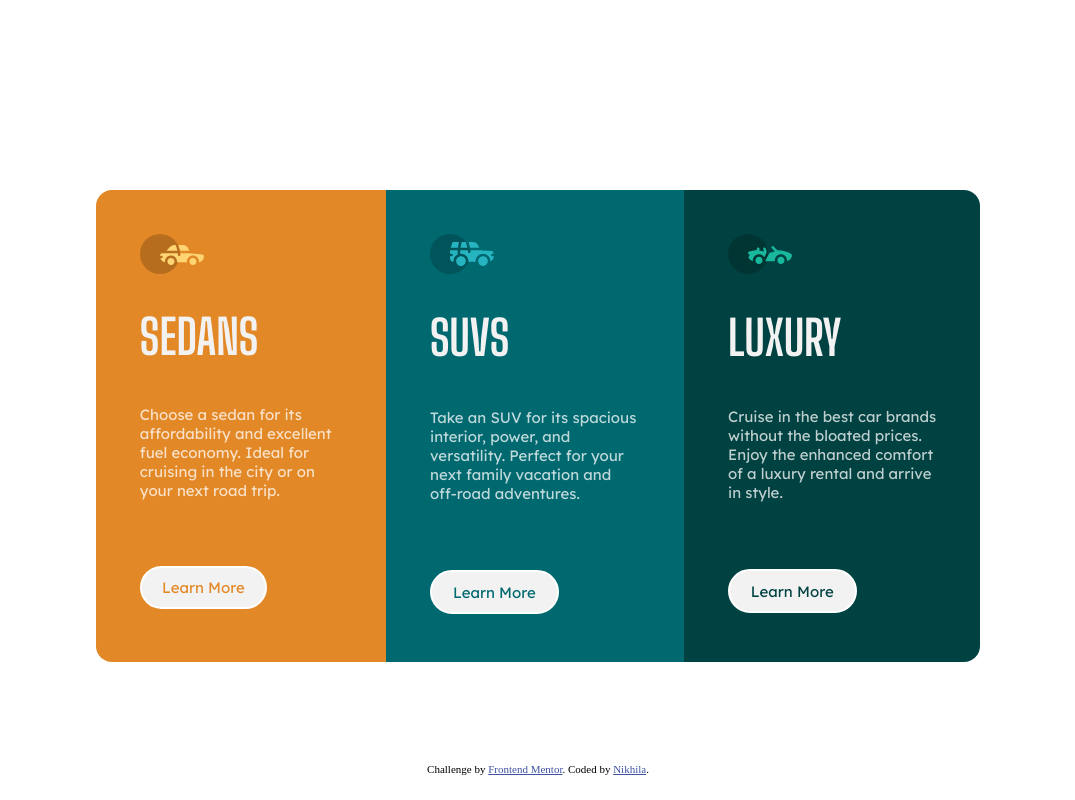
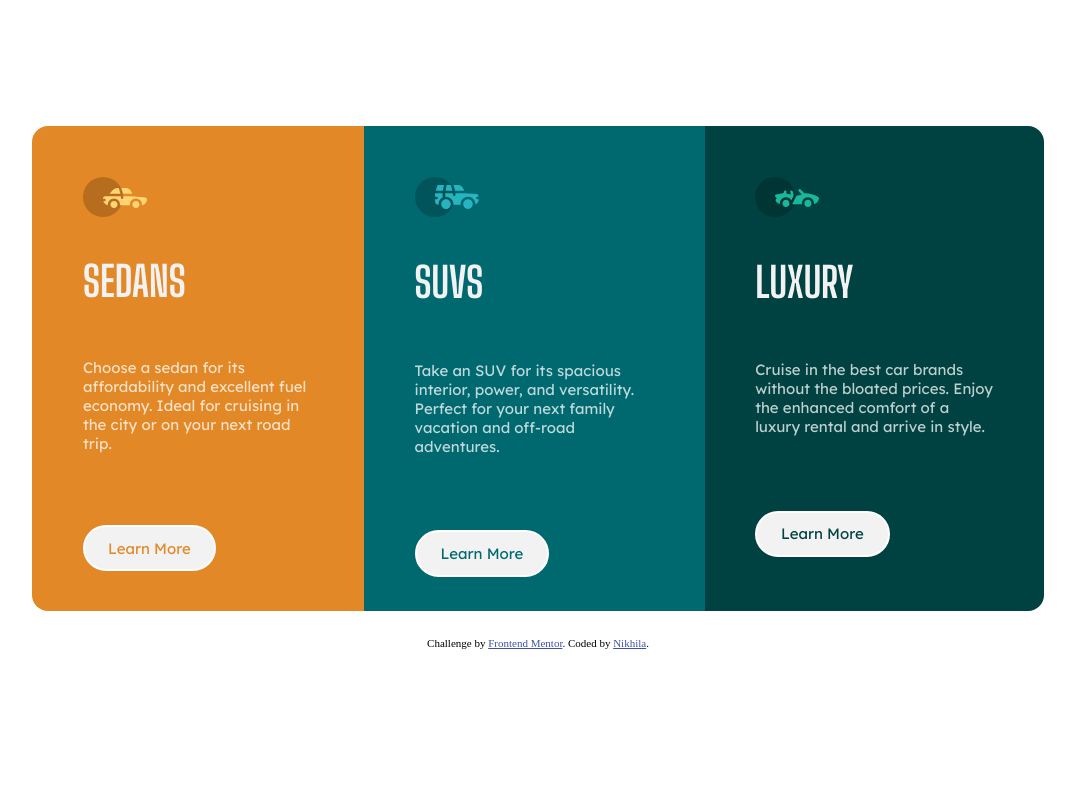
Before and after one commit to Nikhila-DN/3-column-preview-card-component, a plain HTML site: page index.html in a window 1280 px wide. Shown: the whole page, without its empty margins (102-1177 px from the left). Drawn offline with Linux system fonts and the light colour scheme.

Commit message:
Update style.css

```diff
--- a/style.css
+++ b/style.css
@@ -8,11 +8,15 @@
     --gray:hsl(0, 0%, 95%);
 }
 
+body{
+    background-color:var(--white) ;
+}
+
 .container{
     display: flex;
     justify-content: center;
     border-radius: 1rem;
-    margin: 15%;
+    margin: 10%;
     height: 24rem;
     width: auto;
 }
@@ -38,7 +42,7 @@
 .car-type{
     font-family: "Big Shoulders Display", sans-serif;
     font-weight: 700;
-    font-size: 3rem;
+    font-size: 2.6rem;
     color: var(--gray);
     height: 3rem;
     text-transform: uppercase;
```
